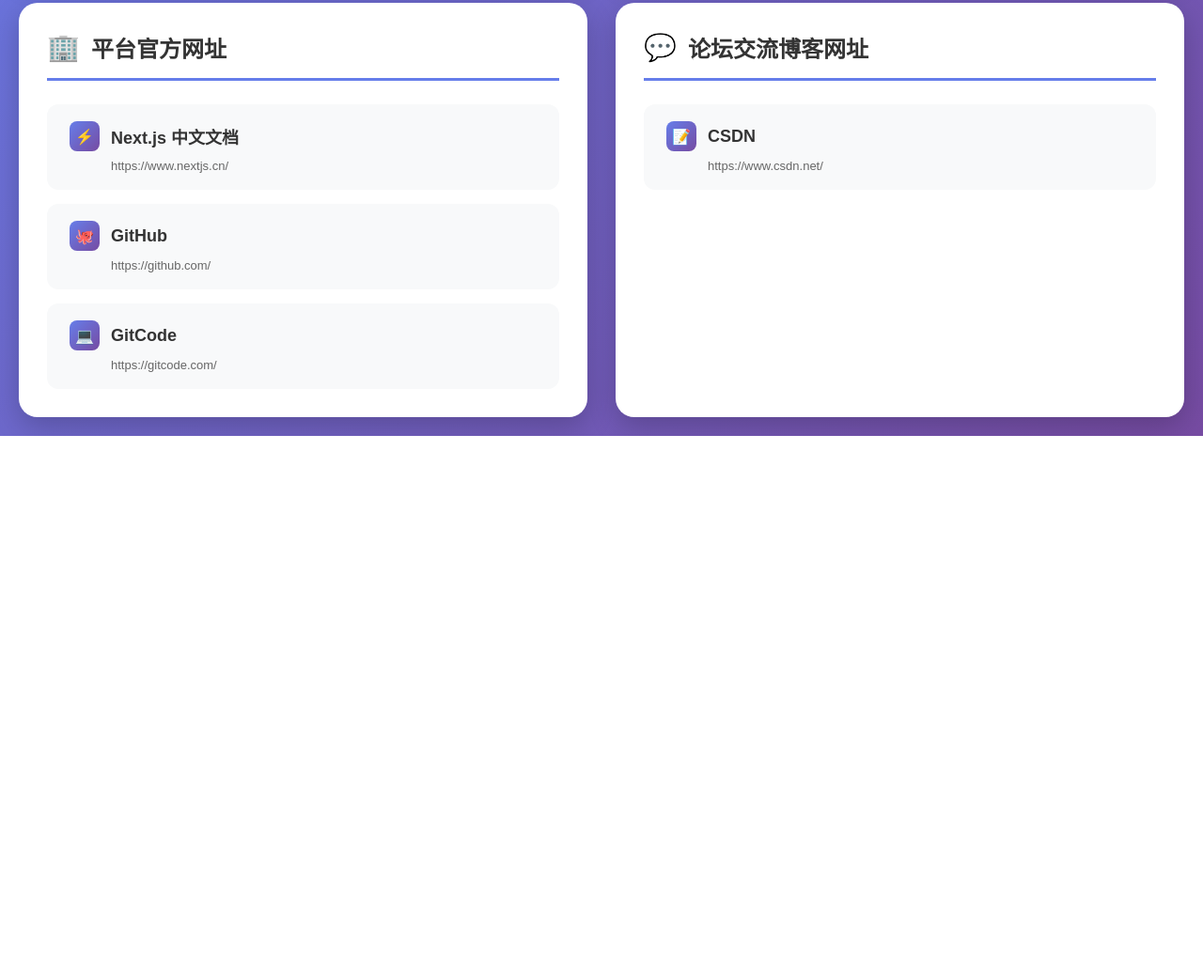
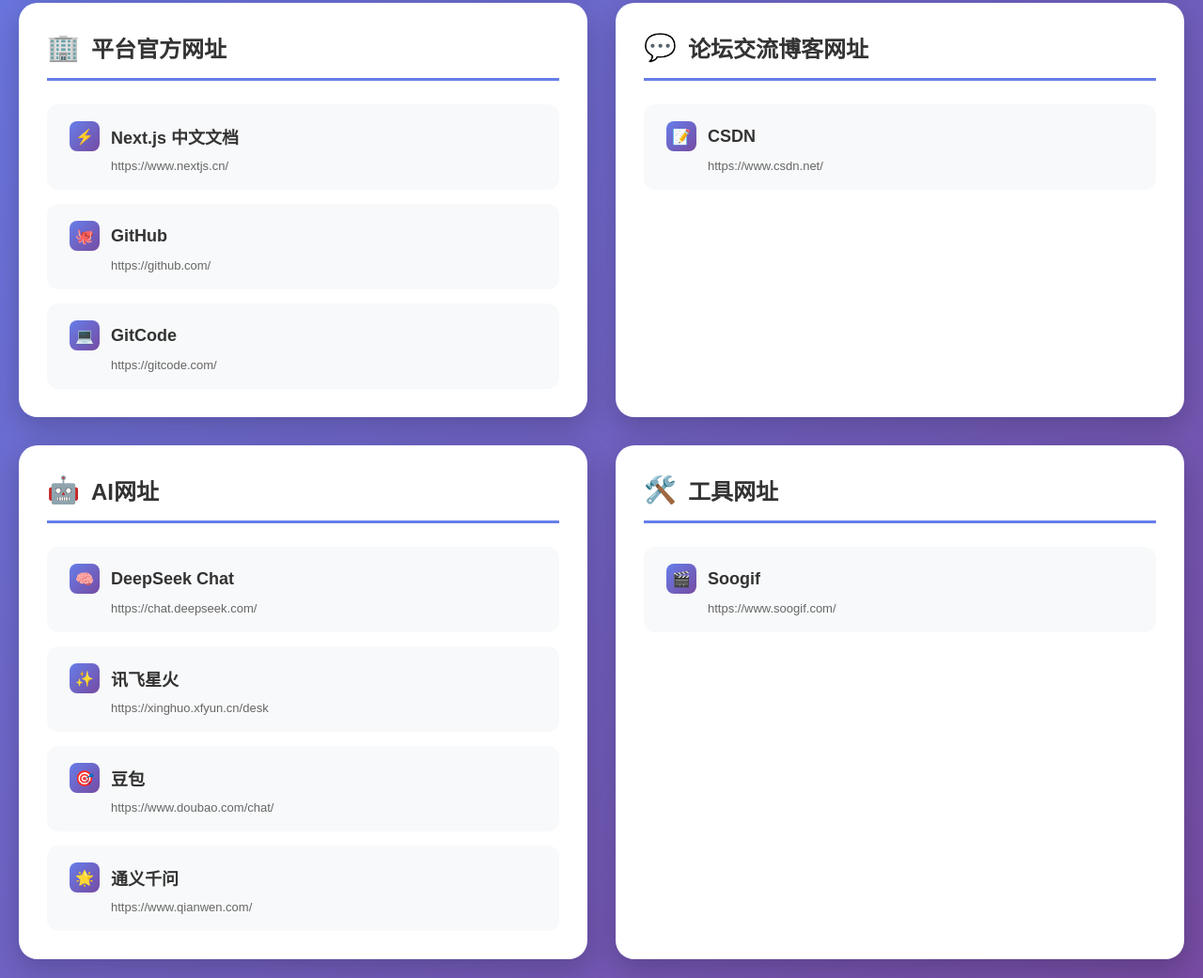
Before and after one commit to yaoliming08/nodeDemo, a website: page public/navigation.html in a window 1280 px wide. Shown: the part 512-1553 px from the top of the page at 94% size. Before the commit the page ends 976 px from the top, so only its background shows below. Drawn offline with Linux system fonts and the light colour scheme.

Commit message:
feat: 提交

```diff
--- a/public/navigation.html
+++ b/public/navigation.html
@@ -295,6 +295,66 @@
                     </a>
                 </div>
             </div>
+
+            <!-- AI网址 -->
+            <div class="category-section">
+                <div class="category-title">
+                    <span class="category-icon">🤖</span>
+                    <span>AI网址</span>
+                </div>
+                <div class="links-list">
+                    <a href="https://chat.deepseek.com/" target="_blank" class="link-item">
+                        <div class="link-item-header">
+                            <div class="link-icon">🧠</div>
+                            <div class="link-name">DeepSeek Chat</div>
+                            <span class="external-icon">↗</span>
+                        </div>
+                        <div class="link-url">https://chat.deepseek.com/</div>
+                    </a>
+                    <a href="https://xinghuo.xfyun.cn/desk" target="_blank" class="link-item">
+                        <div class="link-item-header">
+                            <div class="link-icon">✨</div>
+                            <div class="link-name">讯飞星火</div>
+                            <span class="external-icon">↗</span>
+                        </div>
+                        <div class="link-url">https://xinghuo.xfyun.cn/desk</div>
+                    </a>
+                    <a href="https://www.doubao.com/chat/" target="_blank" class="link-item">
+                        <div class="link-item-header">
+                            <div class="link-icon">🎯</div>
+                            <div class="link-name">豆包</div>
+                            <span class="external-icon">↗</span>
+                        </div>
+                        <div class="link-url">https://www.doubao.com/chat/</div>
+                    </a>
+                    <a href="https://www.qianwen.com/?st=null&bizPassParams=%26x-platform%3DexternalH5" target="_blank" class="link-item">
+                        <div class="link-item-header">
+                            <div class="link-icon">🌟</div>
+                            <div class="link-name">通义千问</div>
+                            <span class="external-icon">↗</span>
+                        </div>
+                        <div class="link-url">https://www.qianwen.com/</div>
+                    </a>
+                </div>
+            </div>
+
+            <!-- 工具网址 -->
+            <div class="category-section">
+                <div class="category-title">
+                    <span class="category-icon">🛠️</span>
+                    <span>工具网址</span>
+                </div>
+                <div class="links-list">
+                    <a href="https://www.soogif.com/" target="_blank" class="link-item">
+                        <div class="link-item-header">
+                            <div class="link-icon">🎬</div>
+                            <div class="link-name">Soogif</div>
+                            <span class="external-icon">↗</span>
+                        </div>
+                        <div class="link-url">https://www.soogif.com/</div>
+                    </a>
+                </div>
+            </div>
         </div>
     </div>
 </body>
```
Also changed, not shown: public/weight-countdown.html (+17 -5 lines).
